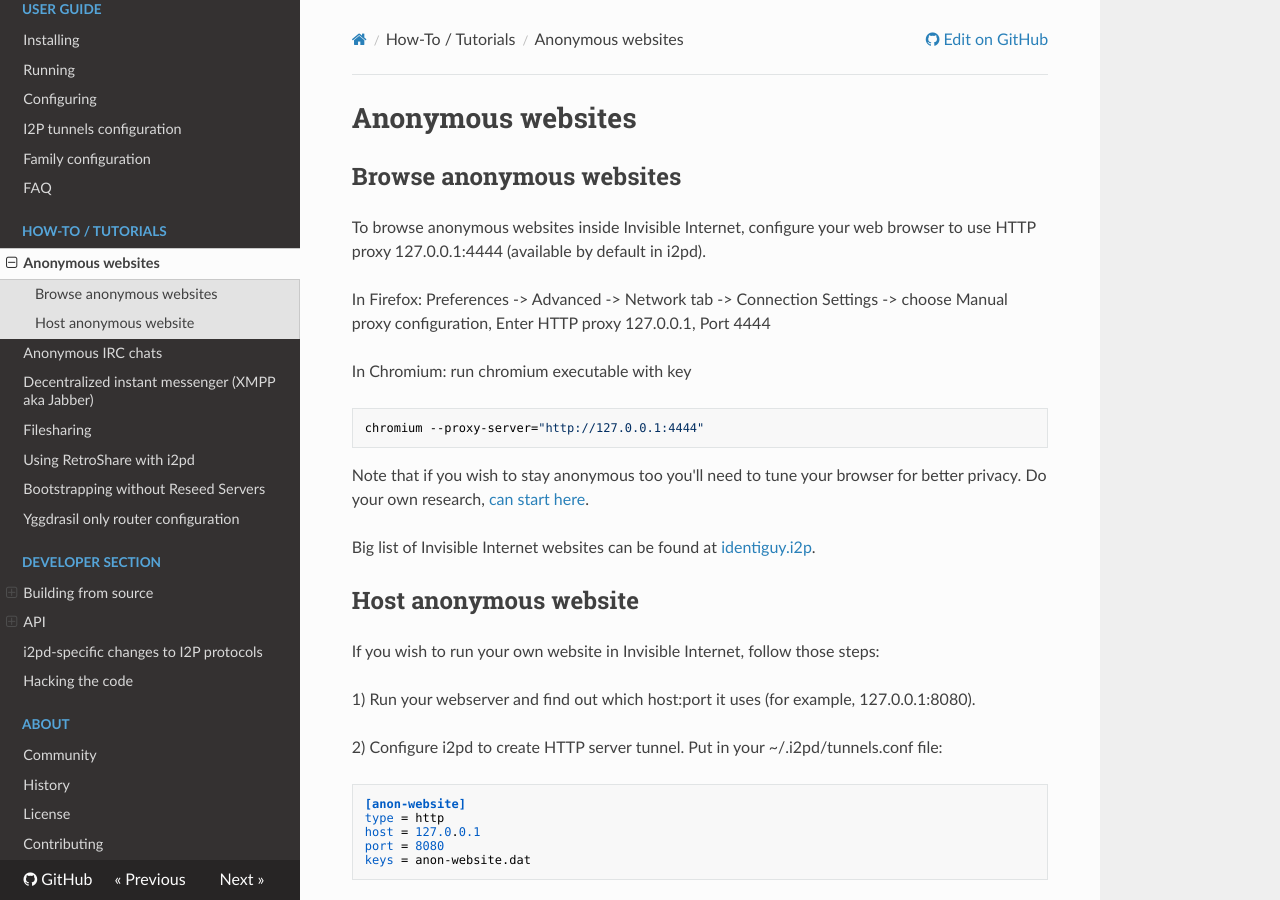
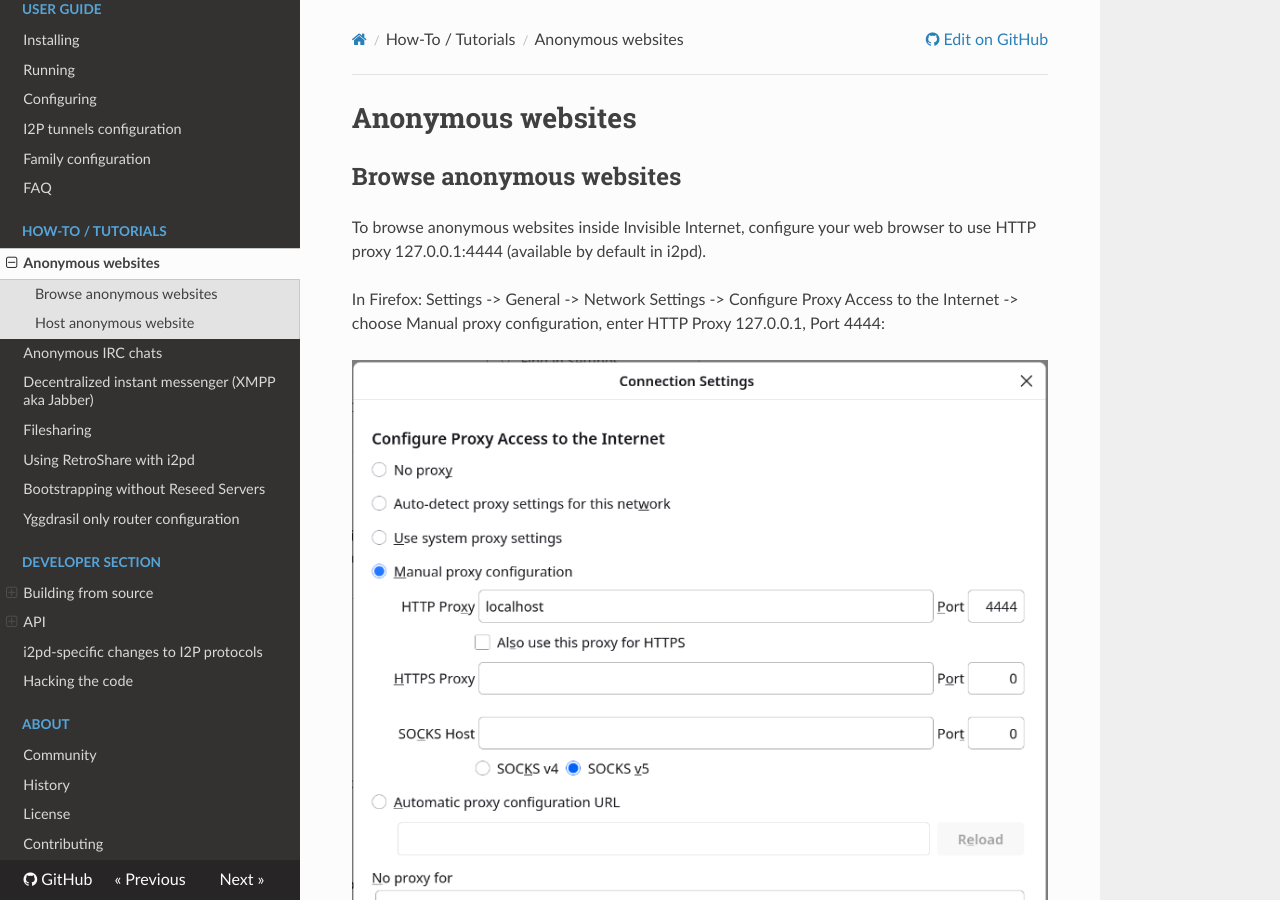
Before and after one commit to PurpleI2P/i2pd_docs_en, an MkDocs documentation site: the page built from docs/tutorials/http.md, in a window 1280 px wide and 900 px high. Built offline with MkDocs 1.6.1, drawn with Linux system fonts in a browser that asks for light colours; nearby versions of some CDN libraries.

Commit message:
update firefox tutorial

```diff
--- a/docs/tutorials/http.md
+++ b/docs/tutorials/http.md
@@ -5,7 +5,9 @@ Anonymous websites
 
 To browse anonymous websites inside Invisible Internet, configure your web browser to use HTTP proxy 127.0.0.1:4444 (available by default in i2pd).
 
-In Firefox: Preferences -> Advanced -> Network tab -> Connection Settings -> choose Manual proxy configuration, Enter HTTP proxy 127.0.0.1, Port 4444
+In Firefox: Settings -> General -> Network Settings -> Configure Proxy Access to the Internet -> choose Manual proxy configuration, enter HTTP Proxy 127.0.0.1, Port 4444:
+
+![img](media/http-1.png)
 
 In Chromium: run chromium executable with key
 
```
Also changed, not shown: docs/tutorials/media/http-1.png (added).
